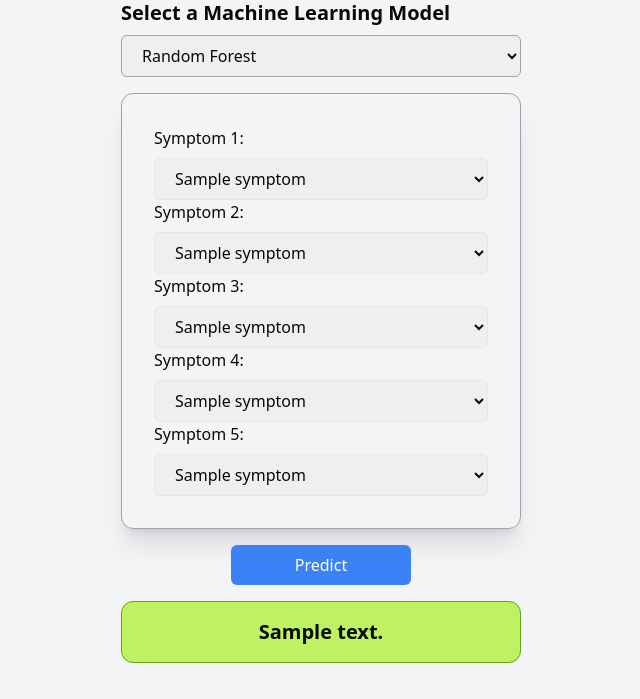
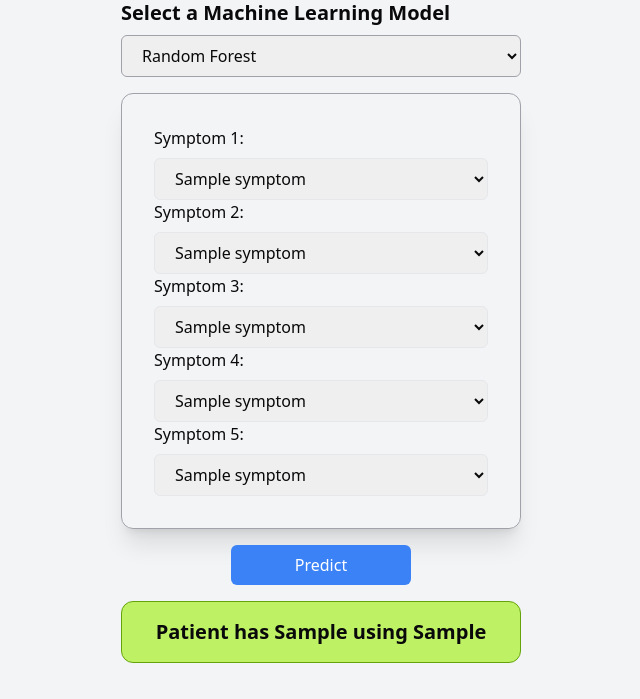
Before and after one commit to DGclasher/disease-predict-ml, a Flask app: template templates/index.html in a window 1280 px wide. Shown: the part 101-800 px from the top of the page, without its empty margins (319-959 px from the left). Run offline with Flask 3, Linux system fonts and the light colour scheme; the template is opened without the code that fills it: most values are stand-ins (such as "Sample title", 1, 10 or a date in 2020); parts of the project's set-up code (start-up, migrations or seed data) failed here and were passed over; some libraries are stand-ins or nearby versions.

Commit message:
fix prediction output

```diff
--- a/app.py
+++ b/app.py
@@ -31,7 +31,7 @@ def home():
         symptoms = symptoms[1:]
         symptoms_encoded = encode_symptoms(symptoms)
         prediction = model.predict([symptoms_encoded])
-        return render_template('index.html', symptoms=all_symptoms, prediction_text='The patient has {} using {}'.format(prediction[0], model_form))
+        return render_template('index.html', symptoms=all_symptoms, prediction_res=prediction[0], prediction_model=model_form)
     return render_template('index.html', symptoms=all_symptoms)
 
 if __name__ == '__main__':
--- a/templates/index.html
+++ b/templates/index.html
@@ -15,7 +15,7 @@
                 <option value="random_forest">Random Forest</option>
                 <option value="decision_tree">Decision Tree</option>
                 <option value="logistic_regression">Logistic Regression</option>
-                <option value="naive_bayes">Logistic Regression</option>
+                <option value="naive_bayes">Gaussian Naive Bayes</option>
             </select>
             <div class="mb-4 border border-zinc-400 shadow-xl  rounded-xl p-8">
                 <label for="symptom1" class="block mb-2">Symptom 1:</label>
@@ -54,9 +54,9 @@
             <div class="mt-4 mx-auto flex items-center justify-center">
                 <input type="submit" value="Predict" class="bg-blue-500 hover:bg-blue-700 text-white px-16 py-2 rounded-md cursor-pointer">
             </div>
-            {% if prediction_text %}
+            {% if prediction_res %}
             <div class="text-center max-w-full mt-4 bg-lime-300 border border-lime-600 rounded-xl">
-                <h2 class="p-4 text-xl font-semibold ">{{ prediction_text }}</h2>
+                <h2 class="p-4 text-xl font-semibold ">Patient has {{ prediction_res }} using {{ prediction_model }}</h2>
             </div>
             {% endif %}
         </form>
```
